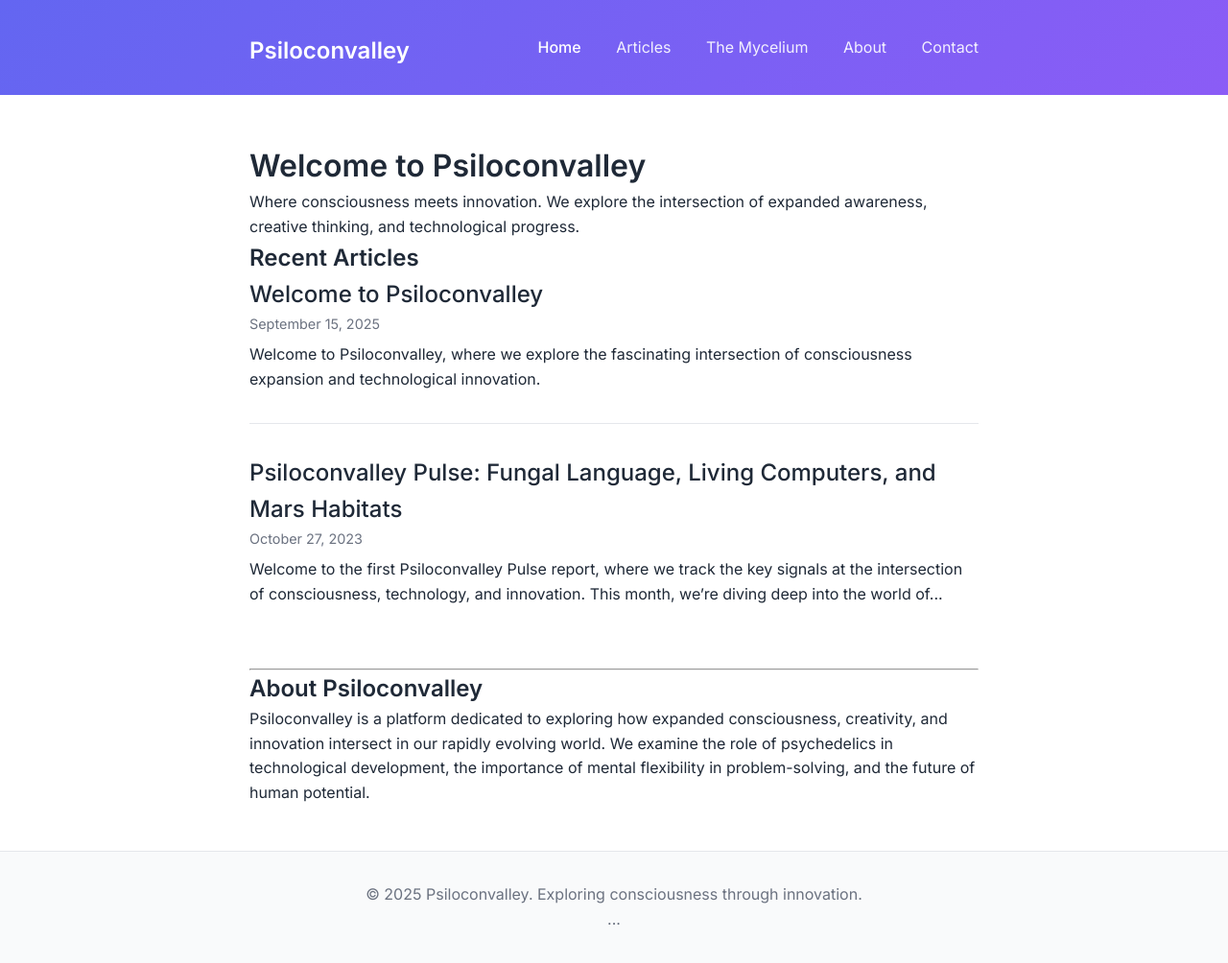
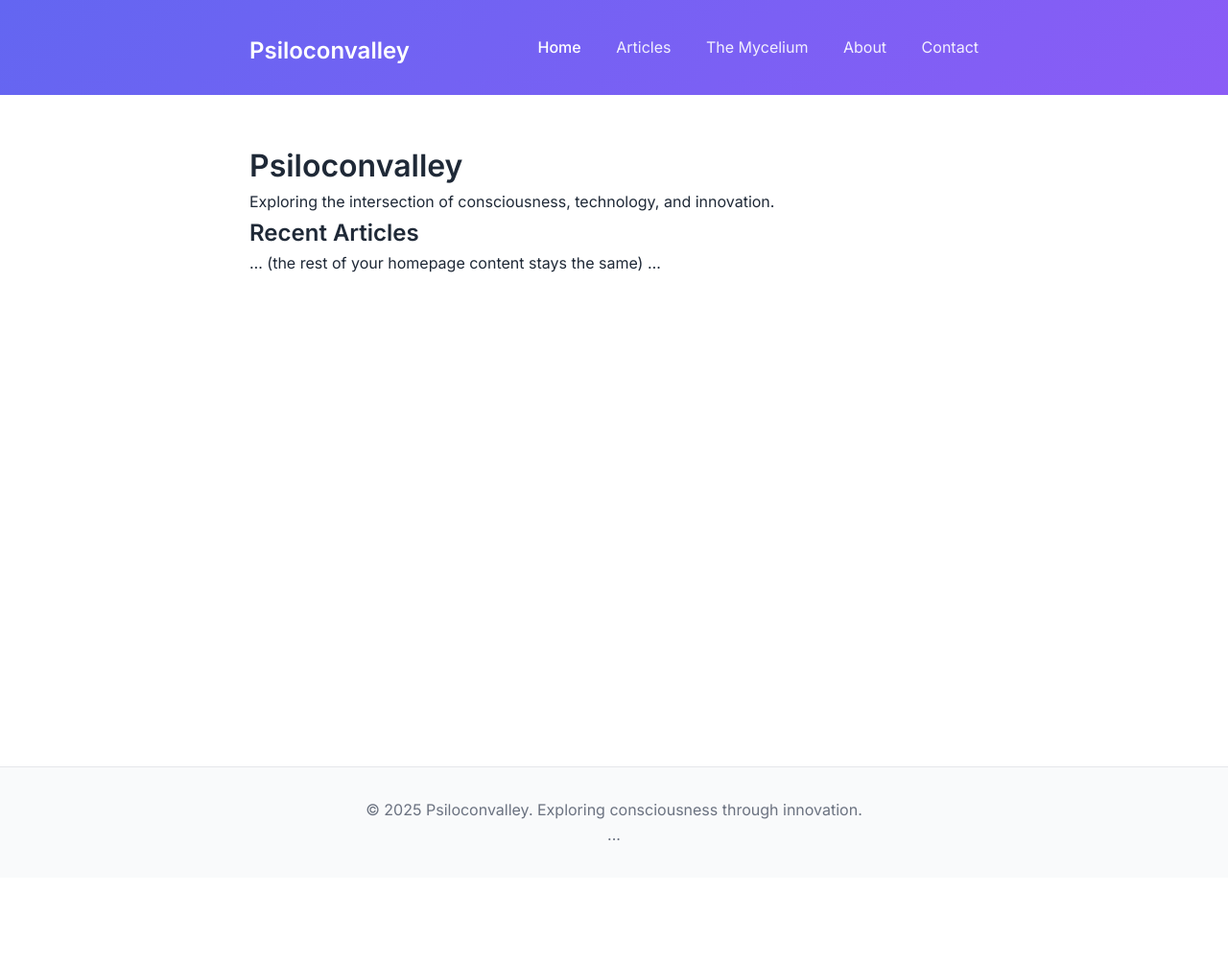
Before and after one commit to psiloconvalley/psiloconvalley.github.io, a Jekyll site: the page built from index.md, in a window 1280 px wide. Shown: the whole page at 96% size. Built offline with Jekyll 4.4.1, drawn with Linux system fonts in a browser that asks for light colours; nearby versions of some CDN libraries; our own code applies the rules of GitHub Pages for plain Markdown files; after the commit the page ends 915 px from its top, so only the background shows below that.

Commit message:
Update index.md

```diff
--- a/index.md
+++ b/index.md
@@ -1,22 +1,15 @@
 ---
 layout: default
 ---
-# Welcome to Psiloconvalley
 
-Where consciousness meets innovation. We explore the intersection of expanded awareness, creative thinking, and technological progress.
+<div class="hero-section">
+  <div id="mycelium-visual"></div>
+  <div class="hero-content">
+    <h1>Psiloconvalley</h1>
+    <p class="hero-subtitle">Exploring the intersection of consciousness, technology, and innovation.</p>
+  </div>
+</div>
 
 ## Recent Articles
 
-{% for post in site.posts limit:5 %}
-<article class="post-preview">
-    <h3><a href="{{ post.url | relative_url }}">{{ post.title }}</a></h3>
-    <p class="post-meta">{{ post.date | date: "%B %d, %Y" }}</p>
-    <p>{{ post.excerpt | strip_html | truncatewords: 30 }}</p>
-</article>
-{% endfor %}
-
----
-
-## About Psiloconvalley
-
-Psiloconvalley is a platform dedicated to exploring how expanded consciousness, creativity, and innovation intersect in our rapidly evolving world. We examine the role of psychedelics in technological development, the importance of mental flexibility in problem-solving, and the future of human potential.
+... (the rest of your homepage content stays the same) ...
```
